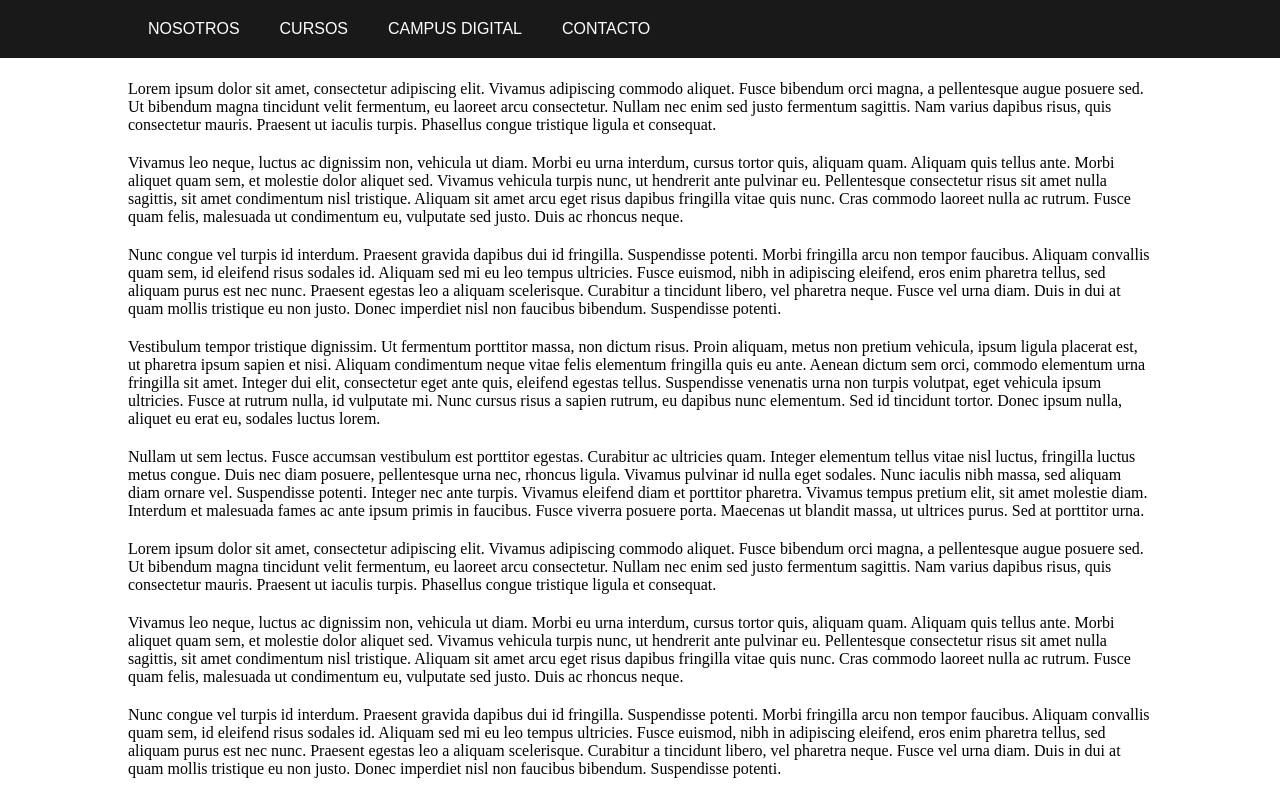
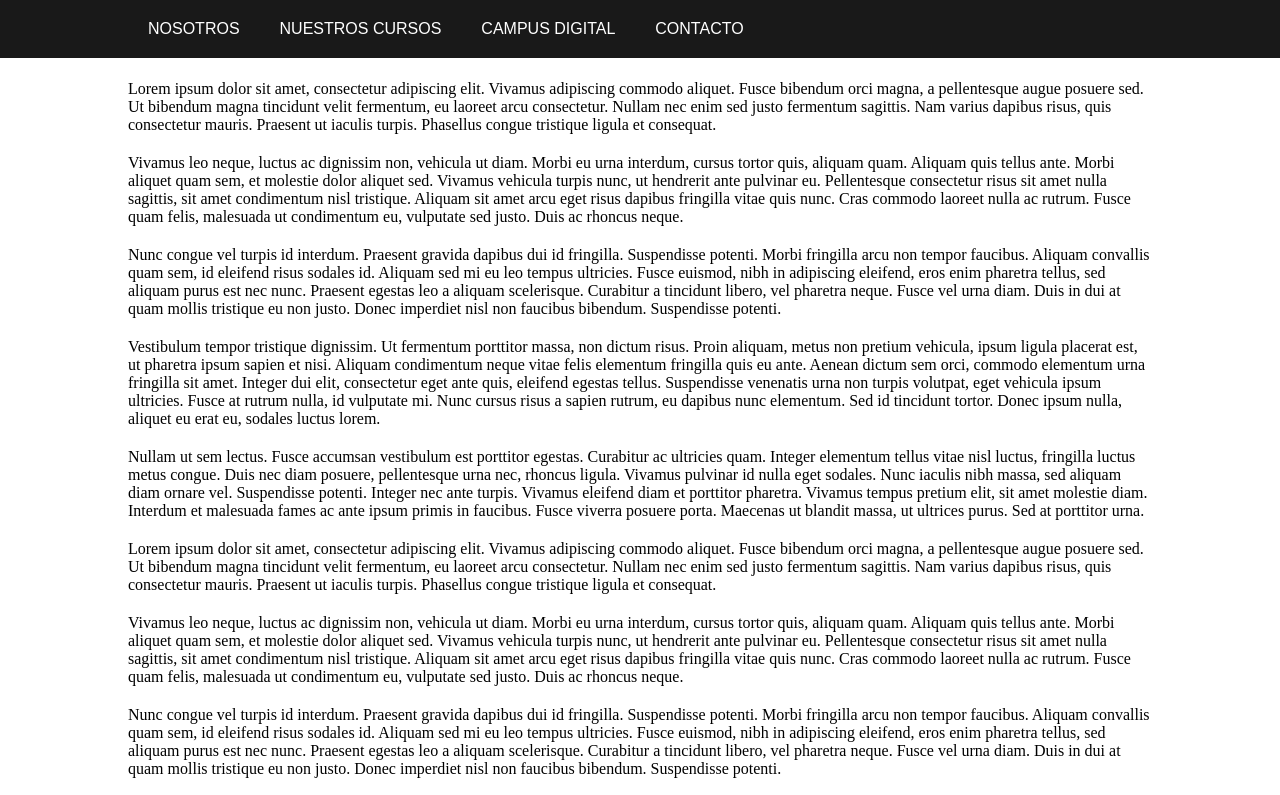
Before and after one commit to caceresvh/ejemploGit, a plain HTML site: page index.htm in a window 1280 px wide. Shown: the top 795 px of the page. Drawn offline with Linux system fonts and the light colour scheme.

Commit message:
Otro cambio en la lista

```diff
--- a/index.htm
+++ b/index.htm
@@ -12,7 +12,7 @@
 			<nav>
 				<ul>
 					<li><a href="">NOSOTROS</a></li>
-					<li><a href="">CURSOS</a></li>
+					<li><a href="">NUESTROS CURSOS</a></li>
 					<li><a href="">CAMPUS DIGITAL</a></li>
 					<li><a href="">CONTACTO</a></li>
 				</ul>
```
